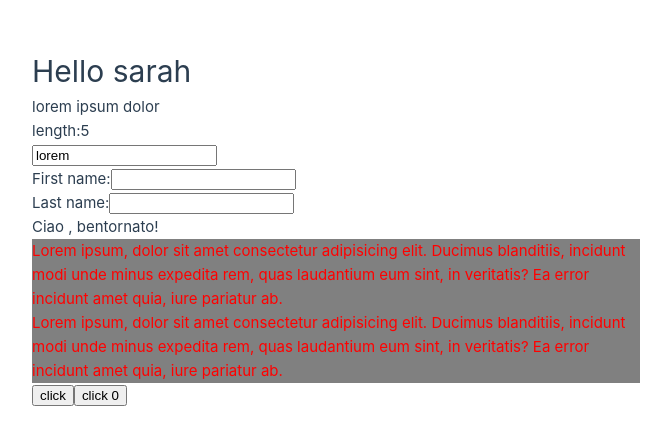
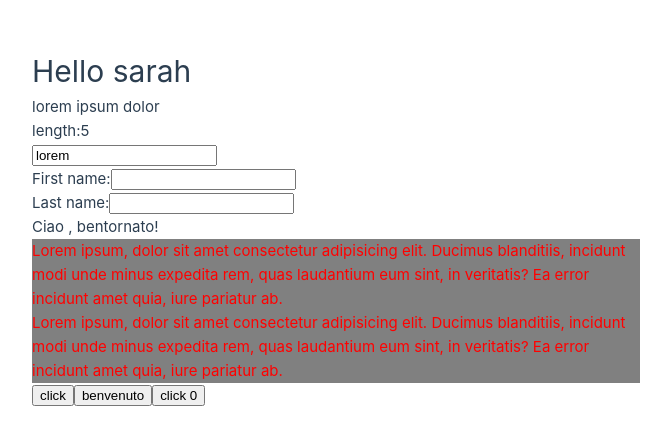
Before and after one commit to sarahelshark/vite-hello-world, a Vue app: page / in a window 1280 px wide. Shown: the part 173-618 px from the top of the page, without its empty margins (0-671 px from the left). Built offline with nearby package versions, Linux system fonts and the light colour scheme.

Commit message:
fix spazio nella mustache + (da documentazione) evento "greetUser" collegamento v-on e method

```diff
--- a/src/App.vue
+++ b/src/App.vue
@@ -21,6 +21,12 @@ export default {
       console.log('This is a method [a function inside an object]')
       console.log(this.message)
       this.anotherFunction();
+    },
+    greetUser(event){
+      alert (`Ciao ${this.name}, nice to see you again!`)
+      if (event){
+        alert(event.target.name)
+      }
     }
   }
 }
@@ -42,7 +48,7 @@ export default {
         <input type="text" v-model="lastname">
         <div></div>
         <p>
-          Ciao{{ ' '+ name + ' ' +lastname}}, bentornato!
+          Ciao {{  name }} {{ lastname }} , bentornato!
         </p> <!--tecnica mustache syntax-->
 
         <p v-bind:class="styles"> <!--class binding Forma estesa-->
@@ -53,8 +59,8 @@ export default {
         </p>
 
         <button @click="testFunction">click</button>
+        <button @click="greetUser">benvenuto</button>
         <button @click= "count++">click {{ count }}</button>  <!--NOTA BENE, ogni pezzo di codice contrnut tra "" di fatto si tratta di codice JS PLAIN -->
-
 
     </div>
   </div>
```
